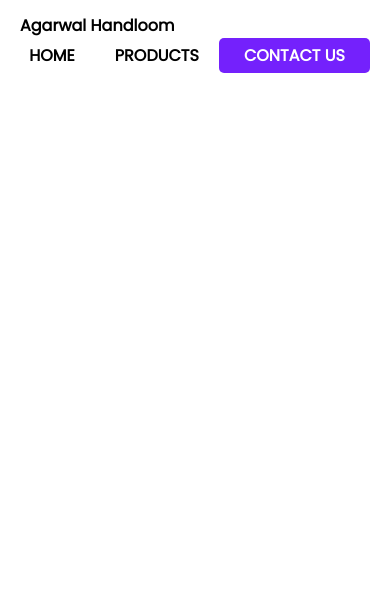
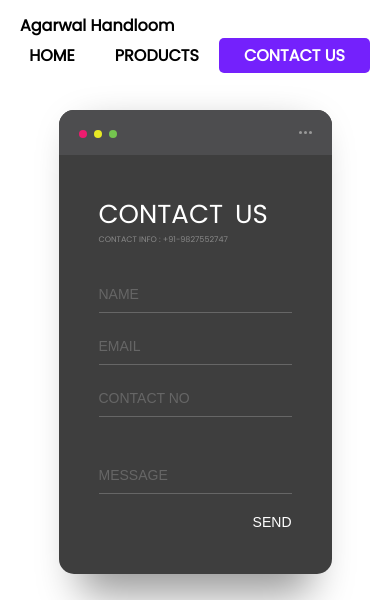
Before and after one commit to KKA-0/Agarwal_Handloom_Website, a plain HTML site: page contact.html in a window 390 px wide. Shown: the top 600 px of the page. Drawn offline with nearby package versions, Linux system fonts and the light colour scheme.

Commit message:
fixedess

```diff
--- a/contact.html
+++ b/contact.html
@@ -22,5 +22,70 @@
           </div>
         </div>
     </nav>
+
+    <div class="background">
+      <div class="container">
+        <div class="screen">
+          <div class="screen-header">
+            <div class="screen-header-left">
+              <div class="screen-header-button close"></div>
+              <div class="screen-header-button maximize"></div>
+              <div class="screen-header-button minimize"></div>
+            </div>
+            <div class="screen-header-right">
+              <div class="screen-header-ellipsis"></div>
+              <div class="screen-header-ellipsis"></div>
+              <div class="screen-header-ellipsis"></div>
+            </div>
+          </div>
+          <div class="screen-body">
+            <div class="screen-body-item left">
+              <div class="app-title">
+                <span>CONTACT</span>
+                <span>US</span>
+              </div>
+              <div class="app-contact">CONTACT INFO : +91-9827552747</div>
+            </div>
+            <div class="screen-body-item">
+              <div class="app-form">
+                <div class="app-form-group">
+                  <input class="app-form-control" placeholder="NAME" value="">
+                </div>
+                <div class="app-form-group">
+                  <input class="app-form-control" placeholder="EMAIL">
+                </div>
+                <div class="app-form-group">
+                  <input class="app-form-control" placeholder="CONTACT NO">
+                </div>
+                <div class="app-form-group message">
+                  <input class="app-form-control" placeholder="MESSAGE">
+                </div>
+                <div class="app-form-group buttons">
+                  <button class="app-form-button">SEND</button>
+                </div>
+              </div>
+            </div>
+          </div>
+        </div>
+      </div>
+    </div>
+
 </body>
+<footer>
+  <div class="foot-section">
+      <h1 class="underline">Quick Links</h1><br><br>
+      <h3 class="underline">Home</h3><br>
+      <h3 class="underline">Products</h3><br>
+      <h3 class="underline">Contact Us</h3><br>
+  </div>
+  <div class="foot-section">
+      <h1 class="underline">Locate Us</h1><br><br>
+      <h3 class="underline"><a href="https://goo.gl/maps/Tj5RHByNH4e2J1JM7">Agarwal Handloom 82, Mayur Market Thatipur Gwalior, India</a></h3><br>
+      <h3 class="underline">Socials</h3><br>
+  </div>
+  <div class="copyright">
+      <h3 class="underline">© Agarwal HandLoom - HANDLOOM & HANDICRAFT</h3>
+  </div>
+  <div></div>
+</footer>
 </html>
--- a/style.css
+++ b/style.css
@@ -137,7 +137,7 @@ nav{
     color: rgb(0, 0, 0);
     font-family: 'Poppins', sans-serif;;
     left: 10px;
-    margin: 25vh 0;
+    margin: 18vh 0;
     font-size: 80px;
 }
 
@@ -146,7 +146,7 @@ nav{
   color: rgb(0, 0, 0);
   font-family: 'Poppins', sans-serif;
   left: 91px;
-  margin: 42vh 14px;
+  margin: 35vh 14px;
   font-size: 15px;
 }
 
@@ -392,11 +392,12 @@ footer{
     user-select: none;
     -webkit-user-select: none;
     touch-action: manipulation;
-    top: 400px;
+    top: 370px;
     left: 270px;
     z-index: 2;
     color: black;
     height: 40px;
+    cursor: pointer;
   }
 
   .button-57 span:first-child {
@@ -469,6 +470,7 @@ footer{
     touch-action: manipulation;
     z-index: 10000;
     position: relative;
+    cursor: pointer;
   }
 
   .button-89:hover,
@@ -486,20 +488,11 @@ footer{
 
 @media screen and (max-width: 767px){
   .head {
-    position: absolute;
-    color: aqua;
-    font-family: 'Gill Sans', 'Gill Sans MT', Calibri, 'Trebuchet MS', sans-serif;
-    left: 19px;
-    margin: 25vh 0;
-    font-size: 50px;
+    margin: 9% 8% !important;
 }
 .sogo {
-  position: absolute;
-  color: rgb(0, 0, 0);
-  font-family: 'Gill Sans', 'Gill Sans MT', Calibri, 'Trebuchet MS', sans-serif;
-  left: 10px;
-  margin: 35vh 14px;
-  font-size: 20px;
+  top: -23px;
+  left: 152px;
 }
 .copyright {
   height: 50px;
@@ -526,12 +519,23 @@ footer{
   padding: 18px 18px 17px;
   text-decoration: none;
   cursor: pointer;
-  background: #fff;
+  background: #000000;
   user-select: none;
   -webkit-user-select: none;
   touch-action: manipulation;
   top: 500px;
   left: 135px;
+}
+.slideshow-container{
+  width: 67% !important;
+    display: block !important;
+    height: 300px !important;
+    margin-left: 17% !important;
+    margin-top: 35% !important;
+}
+.button-57 {
+  top: -372px !important;
+  left: 314px !important;
 }
 }
 
@@ -754,7 +758,10 @@ img {vertical-align: middle;}
   .prev, .next,.text {font-size: 11px}
 }
 
-@media only screen and (max-width: 1280px){
+@media screen and (max-width: 1280px){
+  .head{
+    margin: 18vh 0;
+  }
   .sogo{
     margin: 39vh 14px;
   }
@@ -765,15 +772,16 @@ img {vertical-align: middle;}
 }
 
 
-@media only screen and (max-width: 1220px){
+@media screen and (max-width: 1220px){
   .head {
     font-size: 4rem;
 }
 .sogo {
-  margin: 40vh 10px;
+  margin: 34vh 3px;
 }
 .button-57 {
-  top: 376px;
+  top: 340px;
+  left: 250px;
 }
 #dots{
   margin-left: 65%;
@@ -788,3 +796,211 @@ footer{
   padding: 40px 15%;
 }
 }
+
+
+
+
+.container {
+  flex: 0 1 700px;
+  margin: 5% auto;
+  padding: 10px;
+  width: 70%;
+}
+
+.screen {
+  position: relative;
+  background: #3e3e3e;
+  border-radius: 15px;
+}
+
+.screen:after {
+  content: '';
+  display: block;
+  position: absolute;
+  top: 0;
+  left: 20px;
+  right: 20px;
+  bottom: 0;
+  border-radius: 15px;
+  box-shadow: 0 20px 40px rgba(0, 0, 0, .4);
+  z-index: -1;
+}
+
+.screen-header {
+  display: flex;
+  align-items: center;
+  padding: 10px 20px;
+  background: #4d4d4f;
+  border-top-left-radius: 15px;
+  border-top-right-radius: 15px;
+}
+
+.screen-header-left {
+  margin-right: auto;
+}
+
+.screen-header-button {
+  display: inline-block;
+  width: 8px;
+  height: 8px;
+  margin-right: 3px;
+  border-radius: 8px;
+  background: white;
+}
+
+.screen-header-button.close {
+  background: #ed1c6f;
+}
+
+.screen-header-button.maximize {
+  background: #e8e925;
+}
+
+.screen-header-button.minimize {
+  background: #74c54f;
+}
+
+.screen-header-right {
+  display: flex;
+}
+
+.screen-header-ellipsis {
+  width: 3px;
+  height: 3px;
+  margin-left: 2px;
+  border-radius: 8px;
+  background: #999;
+}
+
+.screen-body {
+  display: flex;
+}
+
+.screen-body-item {
+  flex: 1;
+  padding: 50px;
+}
+
+.screen-body-item.left {
+  display: flex;
+  flex-direction: column;
+}
+
+.app-title {
+  display: flex;
+  flex-direction: column;
+  position: relative;
+  color: #fff;
+  font-size: 26px;
+}
+
+.app-title:after {
+  content: '';
+  display: block;
+  position: absolute;
+  left: 0;
+  bottom: -10px;
+  width: 25px;
+  height: 4px;
+  background: #7421fc;
+}
+
+.app-contact {
+  margin-top: auto;
+  font-size: 8px;
+  color: #888;
+}
+
+.app-form-group {
+  margin-bottom: 15px;
+}
+
+.app-form-group.message {
+  margin-top: 40px;
+}
+
+.app-form-group.buttons {
+  margin-bottom: 0;
+  text-align: right;
+}
+
+.app-form-control {
+  width: 100%;
+  padding: 10px 0;
+  background: none;
+  border: none;
+  border-bottom: 1px solid #666;
+  color: #ddd;
+  font-size: 14px;
+  text-transform: uppercase;
+  outline: none;
+  transition: border-color .2s;
+}
+
+.app-form-control::placeholder {
+  color: #666;
+}
+
+.app-form-control:focus {
+  border-bottom-color: #ddd;
+}
+
+.app-form-button {
+  background: none;
+  border: none;
+  color: #ffffff;
+  font-size: 14px;
+  cursor: pointer;
+  outline: none;
+}
+
+.app-form-button:hover {
+  color: #b9134f;
+}
+
+
+.credits-link {
+  display: flex;
+  align-items: center;
+  color: #fff;
+  font-weight: bold;
+  text-decoration: none;
+}
+
+.dribbble {
+  width: 20px;
+  height: 20px;
+  margin: 0 5px;
+}
+
+@media screen and (max-width: 520px) {
+  .screen-body {
+    flex-direction: column;
+  }
+
+  .screen-body-item.left {
+    margin-bottom: 30px;
+  }
+
+  .app-title {
+    flex-direction: row;
+  }
+
+  .app-title span {
+    margin-right: 12px;
+  }
+
+  .app-title:after {
+    display: none;
+  }
+}
+
+@media screen and (max-width: 600px) {
+  .screen-body {
+    padding: 40px;
+  }
+
+  .screen-body-item {
+    padding: 0;
+  }
+}
```
Also changed, not shown: index.html (+1 -1 lines).
